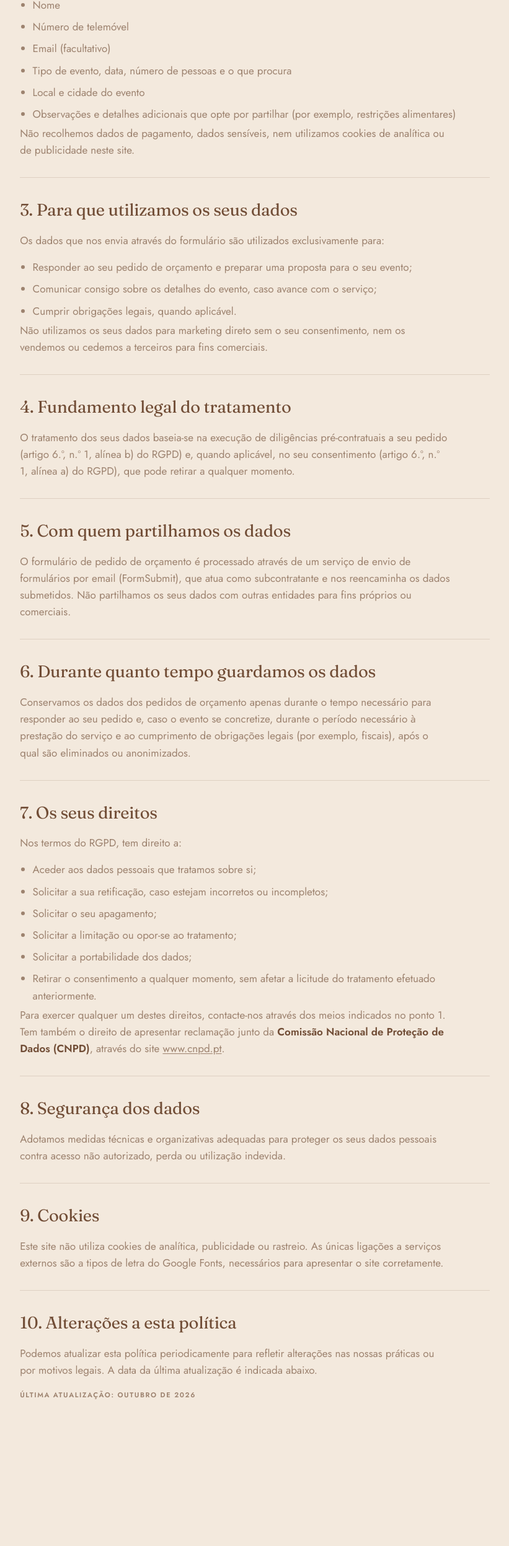
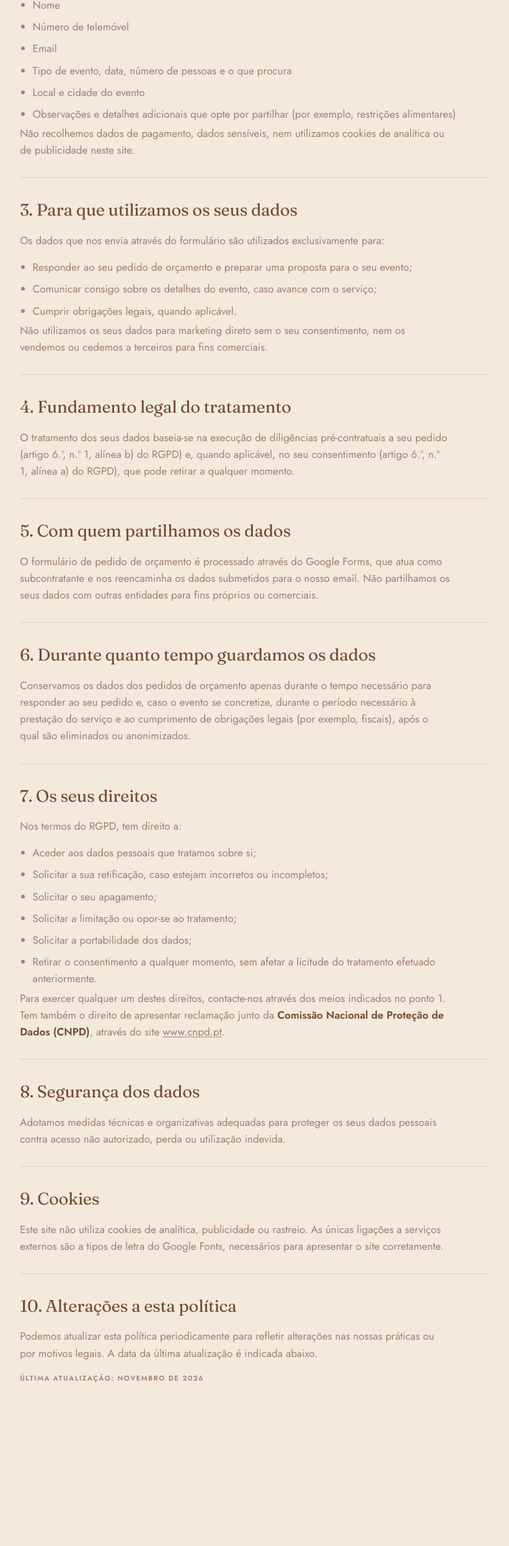
Before and after one commit to diegoasmar/sabores-que-ficam-site, a plain HTML site: page privacidade.html in a window 1280 px wide. Shown: the part 912-3407 px from the top of the page at 62% size, without its empty margins (229-1050 px from the left). Drawn offline with Linux system fonts and the light colour scheme.

Commit message:
Update privacy policy: Google Forms, required email, Livro de Reclamações
The form backend moved to Google Forms a few days ago, so section 5 no longer matched reality (still said FormSubmit). Email is also required now, not optional. Added the Livro de Reclamações footer link to match the one just added on the homepage.

```diff
--- a/privacidade.html
+++ b/privacidade.html
@@ -96,7 +96,7 @@ footer.foot{background:var(--paper);color:var(--ink);padding:clamp(30px,3.6vw,42
       <ul>
         <li>Nome</li>
         <li>Número de telemóvel</li>
-        <li>Email (facultativo)</li>
+        <li>Email</li>
         <li>Tipo de evento, data, número de pessoas e o que procura</li>
         <li>Local e cidade do evento</li>
         <li>Observações e detalhes adicionais que opte por partilhar (por exemplo, restrições alimentares)</li>
@@ -122,7 +122,7 @@ footer.foot{background:var(--paper);color:var(--ink);padding:clamp(30px,3.6vw,42
 
     <section>
       <h2>5. Com quem partilhamos os dados</h2>
-      <p>O formulário de pedido de orçamento é processado através de um serviço de envio de formulários por email (FormSubmit), que atua como subcontratante e nos reencaminha os dados submetidos. Não partilhamos os seus dados com outras entidades para fins próprios ou comerciais.</p>
+      <p>O formulário de pedido de orçamento é processado através do Google Forms, que atua como subcontratante e nos reencaminha os dados submetidos para o nosso email. Não partilhamos os seus dados com outras entidades para fins próprios ou comerciais.</p>
     </section>
 
     <section>
@@ -157,7 +157,7 @@ footer.foot{background:var(--paper);color:var(--ink);padding:clamp(30px,3.6vw,42
     <section>
       <h2>10. Alterações a esta política</h2>
       <p>Podemos atualizar esta política periodicamente para refletir alterações nas nossas práticas ou por motivos legais. A data da última atualização é indicada abaixo.</p>
-      <p class="label" style="margin-top:18px">Última atualização: outubro de 2026</p>
+      <p class="label" style="margin-top:18px">Última atualização: novembro de 2026</p>
     </section>
   </div>
 </main>
@@ -171,6 +171,7 @@ footer.foot{background:var(--paper);color:var(--ink);padding:clamp(30px,3.6vw,42
         <a href="/#galeria">Galeria</a>
         <a href="https://www.instagram.com/saboresqueficam/" target="_blank" rel="noopener">Instagram</a>
         <a href="/privacidade.html">Privacidade</a>
+        <a href="https://www.livroreclamacoes.pt/Inicio/Reclamacao" target="_blank" rel="noopener">Livro de Reclamações</a>
       </nav>
     </div>
     <small class="label"><span>© <span id="year"></span> Sabores que Ficam</span><span>Catering e buffet em Lisboa</span></small>
```
